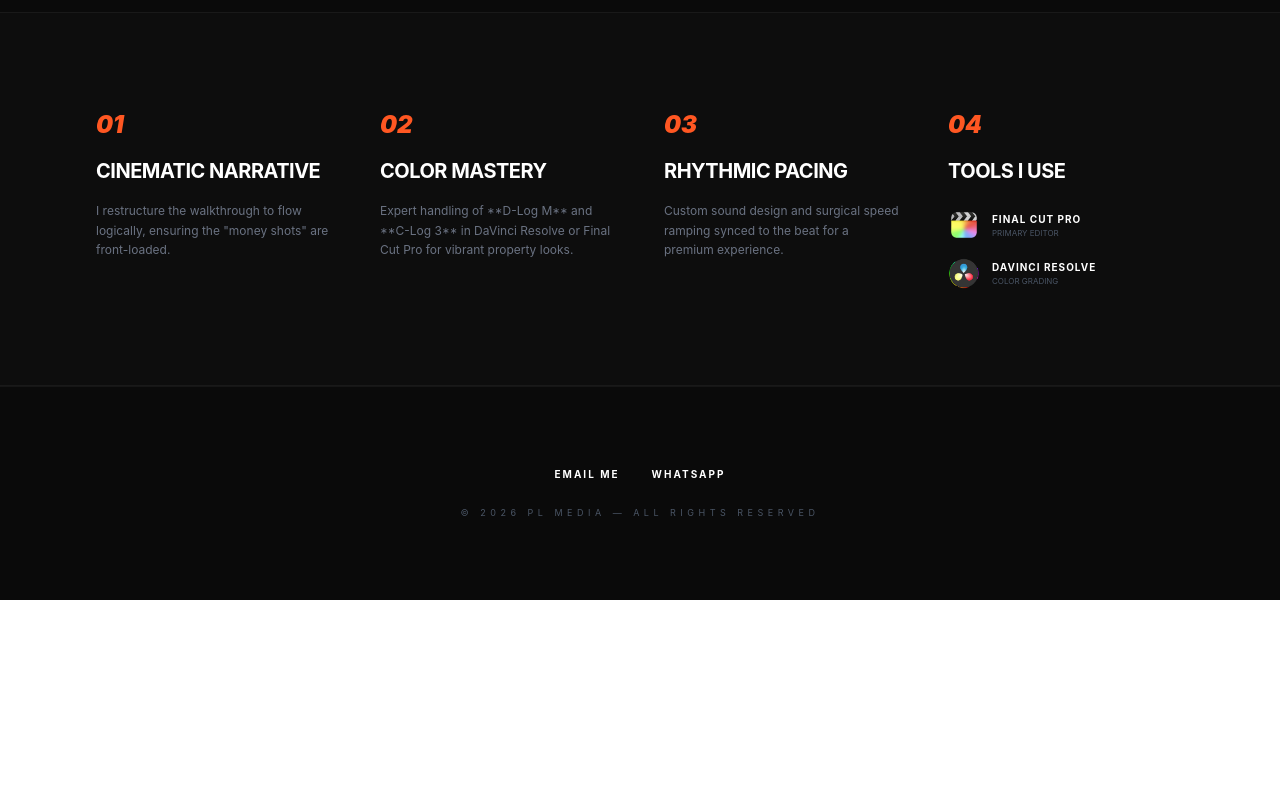
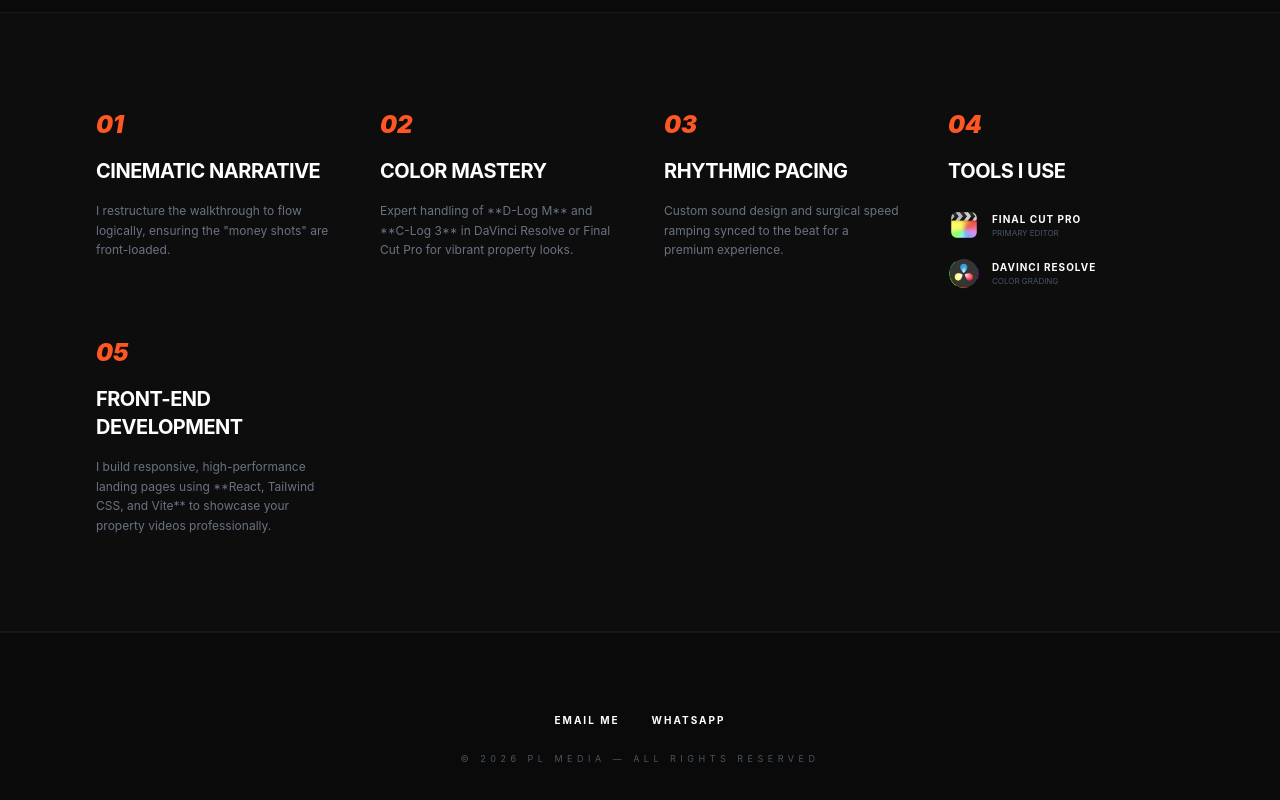
Before and after one commit to MrPaul17/portfolio-site, a React (Vite) app: page / in a window 1280 px wide. Shown: the part 2059-2859 px from the top of the page. Before the commit the page ends 2659 px from the top, so only its background shows below. Built offline with nearby package versions, Linux system fonts and the light colour scheme.

Commit message:
Add front-end development service

```diff
--- a/src/App.jsx
+++ b/src/App.jsx
@@ -220,6 +220,13 @@ export default function App() {
 
             </div>
           </div>
+          <div className="flex flex-col gap-4">
+  <span className="text-[#ff5722] font-black text-2xl italic">05</span>
+  <h3 className="text-xl font-bold uppercase tracking-tight">Front-End Development</h3>
+  <p className="text-xs text-gray-500 leading-relaxed">
+    I build responsive, high-performance landing pages using **React, Tailwind CSS, and Vite** to showcase your property videos professionally.
+  </p>
+</div>
         </div>
       </section>
 
```
